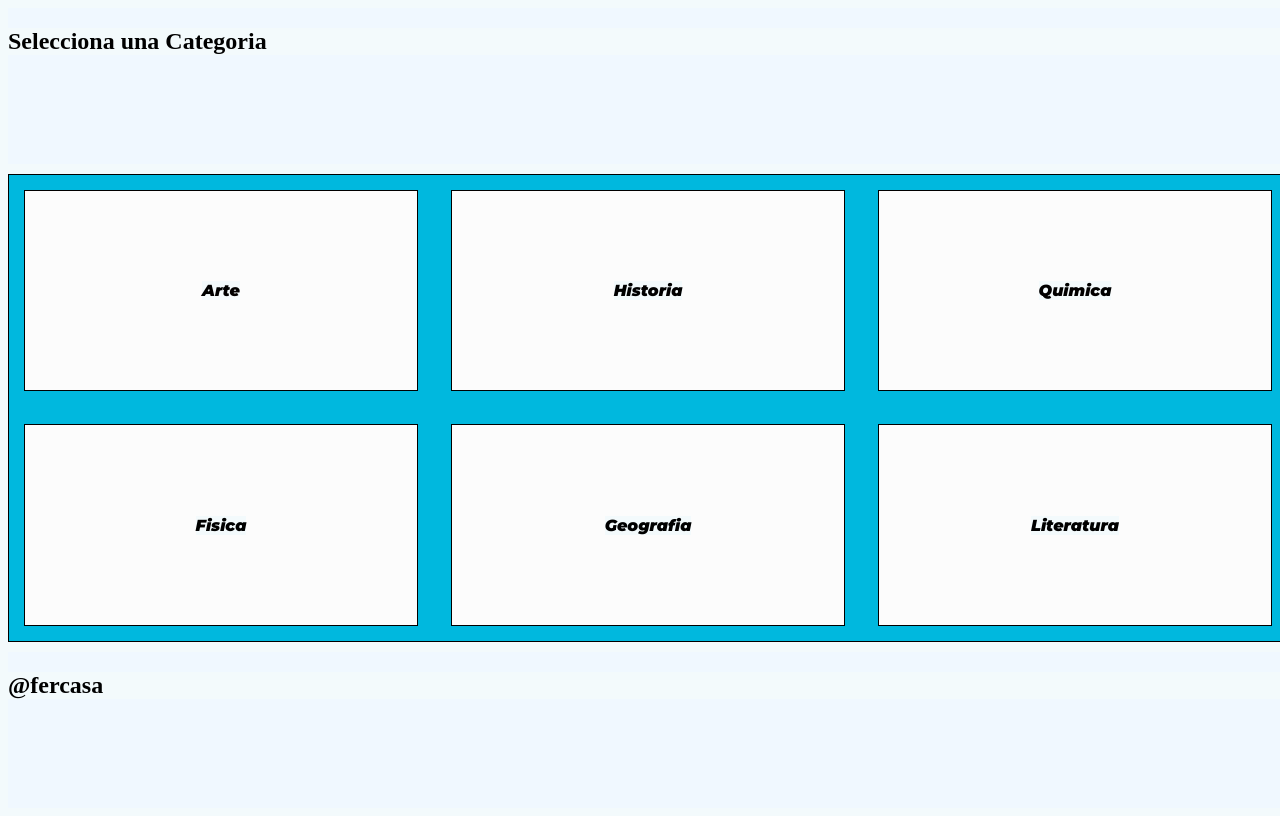
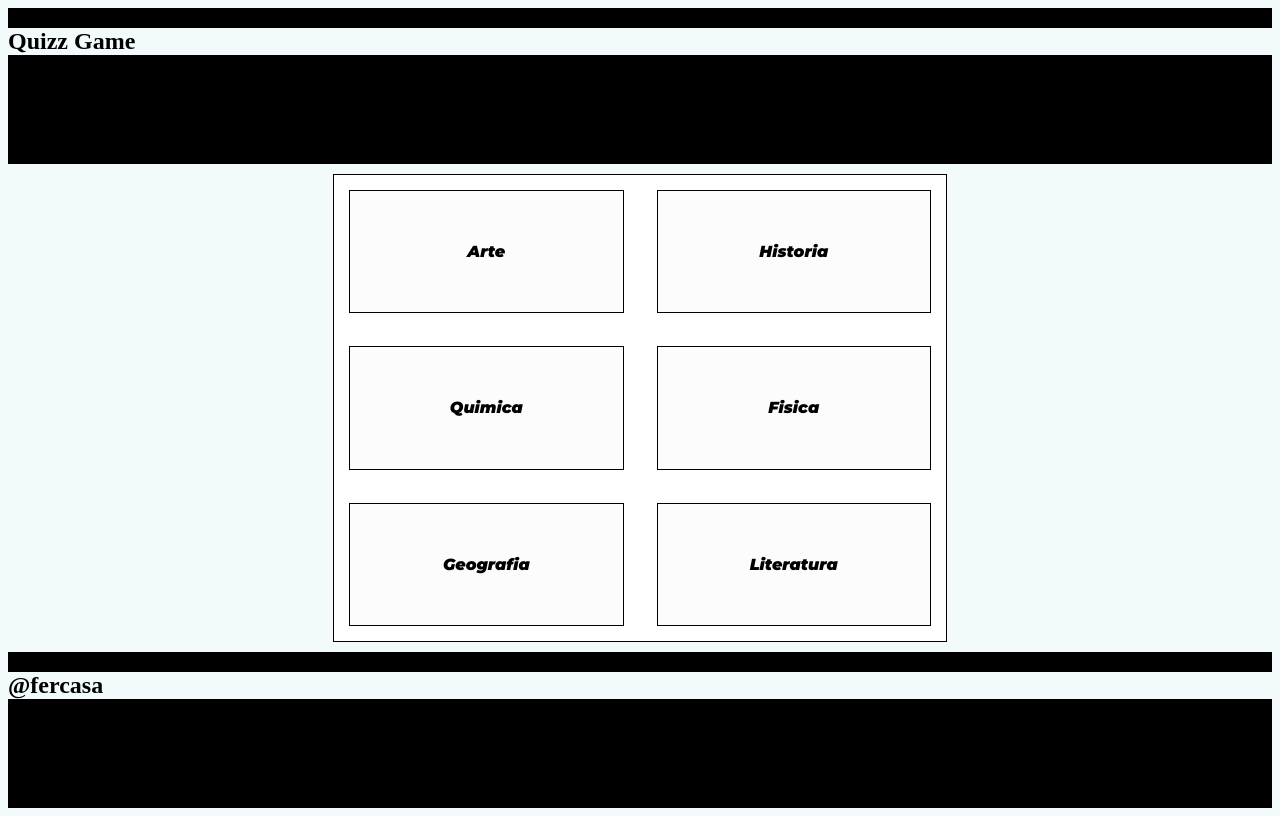
Before and after one commit to Fcasanova92/Proyect--Quizz-Game, a Flask app: page / in a window 1280 px wide. Run offline with Flask 3, Linux system fonts and the light colour scheme.

Commit message:
cambios en el diseño del index

```diff
--- a/static/css/index_style.css
+++ b/static/css/index_style.css
@@ -14,11 +14,10 @@ body{
 }
 
 .flex{
-    width:100vw;
-    height:100vh;
+    height:100dvh;
     display: flex;
     flex-flow: column nowrap;
-    justify-content: space-between;
+    justify-content: space-around;
     align-items: center;
     row-gap: 10px;
 
@@ -27,8 +26,9 @@ body{
 header, footer{
     flex-grow: 1;
     flex-basis: 20%;
+    background-color: aliceblue;
+    background-color: black;
     align-self: stretch;
-    background-color: aliceblue;
 }
 
 
@@ -37,35 +37,26 @@ header, footer{
     display: flex;
     flex-flow: row wrap;
     justify-content: space-around;
-    align-self: stretch;
     gap: 3px;
     flex-grow: 2;
     flex-basis: 60%;
     border:solid 1px;
-    background-color: #00b8de;
+    background-color: white
 
 }
 
 .cat_cuestionario{
     margin: 15px;
     display:flex;
-    align-items: center;
+    flex-flow: row wrap;
+    align-content: center;
     flex-grow: 1;
-    flex-basis: 30%;
+    flex-basis: 35%;
     justify-content: center;
     background-color: rgb(252, 252, 252);
     transition: transform .2s;
     border: 1px solid black;
+    font-family: 'Montserrat', sans-serif;
+    font-weight: 1500;
+    color: black;
 }
-
- p{
-
-    font-family: 'Montserrat', sans-serif;
-    font-weight: 900;
-    color: black;
- }
-
-.cat_cuestionario:hover{
-    background-color: #9adce9f8;
-    cursor: pointer;
-}
--- a/templates/quizz-game/index.html
+++ b/templates/quizz-game/index.html
@@ -10,14 +10,14 @@
 </head>
 <body>
     <section class="flex">
-        <header><h1>Selecciona una Categoria</h1></header>
+        <header><h1>Quizz Game</h1></header>
         <section class="categoria">
-            <a class="cat_cuestionario" href = "{{ url_for('cuestionario', id = 1)}}" ><p class="cat-titulo">Arte</p></a>
-            <a class="cat_cuestionario" href = "{{ url_for('cuestionario', id = 2)}}" ><p class="cat-titulo">Historia</p></a>
-            <a class="cat_cuestionario" href = "{{ url_for('cuestionario', id = 3)}}" ><p class="cat-titulo">Quimica</p></a>
-            <a class="cat_cuestionario" href = "{{ url_for('cuestionario', id = 4)}}" ><p class="cat-titulo">Fisica</p></a>
-            <a class="cat_cuestionario" href = "{{ url_for('cuestionario', id = 5)}}" ><p class="cat-titulo">Geografia</p></a>
-            <a class="cat_cuestionario" href = "{{ url_for('cuestionario', id = 6)}}" ><p class="cat-titulo">Literatura</p></a>
+            <a class="cat_cuestionario" href = "{{ url_for('cuestionario', id = 1)}}" >Arte</a>
+            <a class="cat_cuestionario" href = "{{ url_for('cuestionario', id = 2)}}" >Historia</a>
+            <a class="cat_cuestionario" href = "{{ url_for('cuestionario', id = 3)}}" >Quimica</a>
+            <a class="cat_cuestionario" href = "{{ url_for('cuestionario', id = 4)}}" >Fisica</a>
+            <a class="cat_cuestionario" href = "{{ url_for('cuestionario', id = 5)}}" >Geografia</a>
+            <a class="cat_cuestionario" href = "{{ url_for('cuestionario', id = 6)}}" >Literatura</a>
         </section>
         <footer><h1>@fercasa</h1></footer>
     </section>
```
